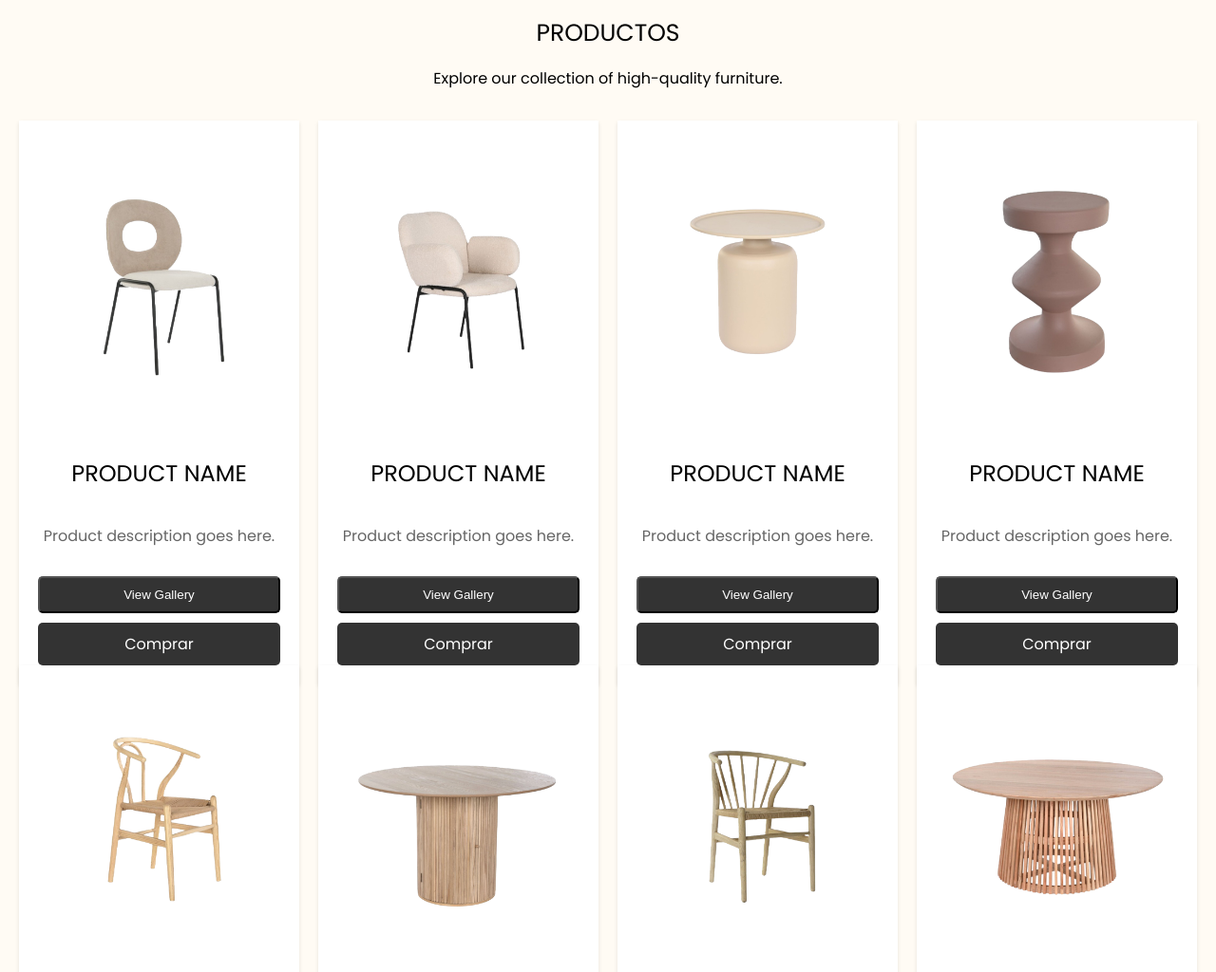
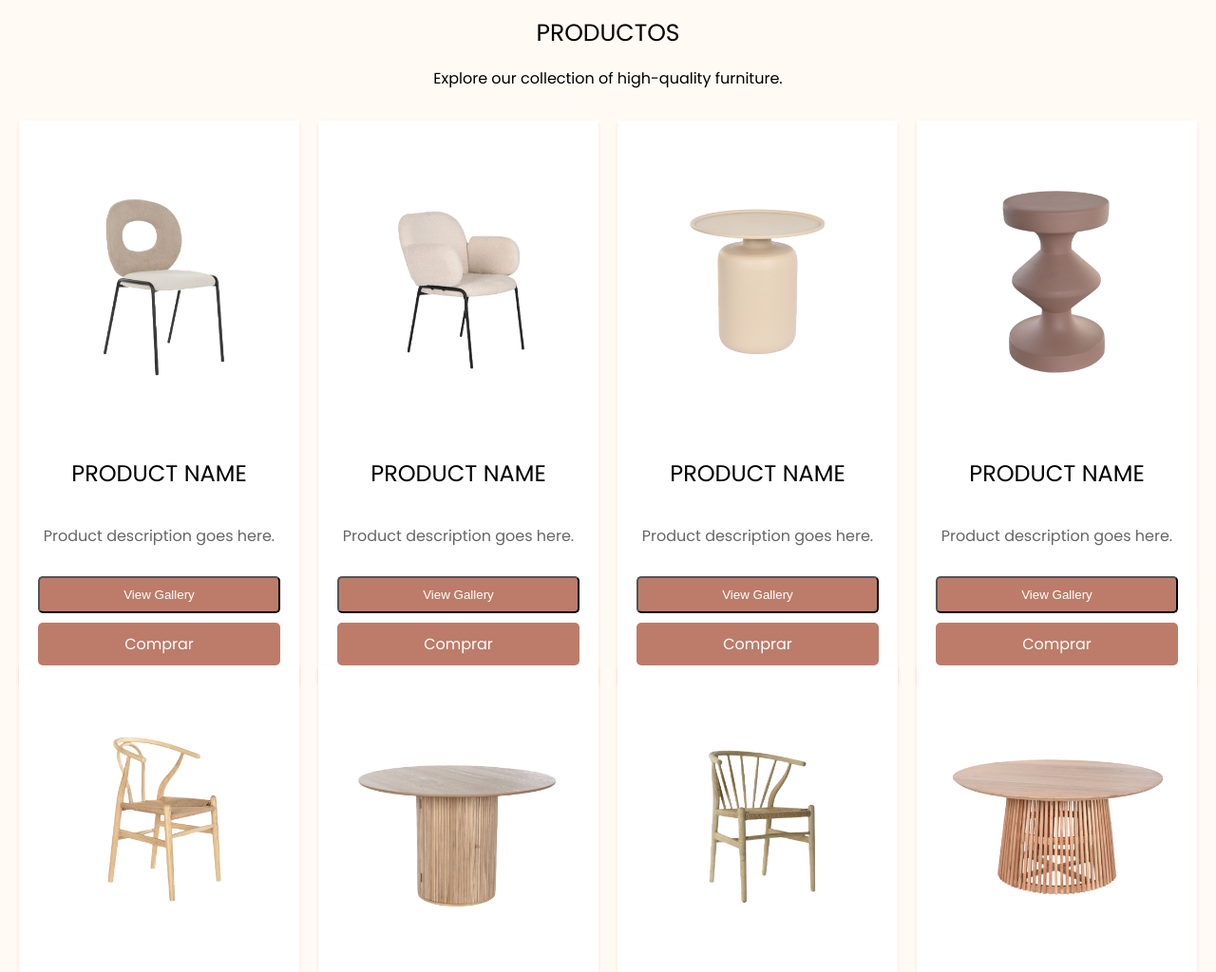
Before and after one commit to Sbarrachina/RosMobiliari, a plain HTML site: page index.html in a window 1280 px wide. Shown: the part 1140-2164 px from the top of the page at 95% size. Drawn offline with nearby package versions, Linux system fonts and the light colour scheme.

Commit message:
cambiando color boton comprar

```diff
--- a/styles.css
+++ b/styles.css
@@ -217,7 +217,7 @@ body {
 .card {
   background-color: #fff;
   padding: 20px;
-  box-shadow: 0px 2px 4px rgba(0, 0, 0, 0.1);
+  box-shadow: 0px 2px 4px rgba(228, 16, 16, 0.1);
   text-align: center;
   height: 100%; /* Igualamos la altura de las tarjetas */
   display: flex;
@@ -249,7 +249,7 @@ body {
 .btn {
   display: inline-block;
   padding: 10px 20px;
-  background-color: #333;
+  background-color: #bd7c6a;
   color: #fff;
   text-decoration: none;
   border-radius: 5px;
```
